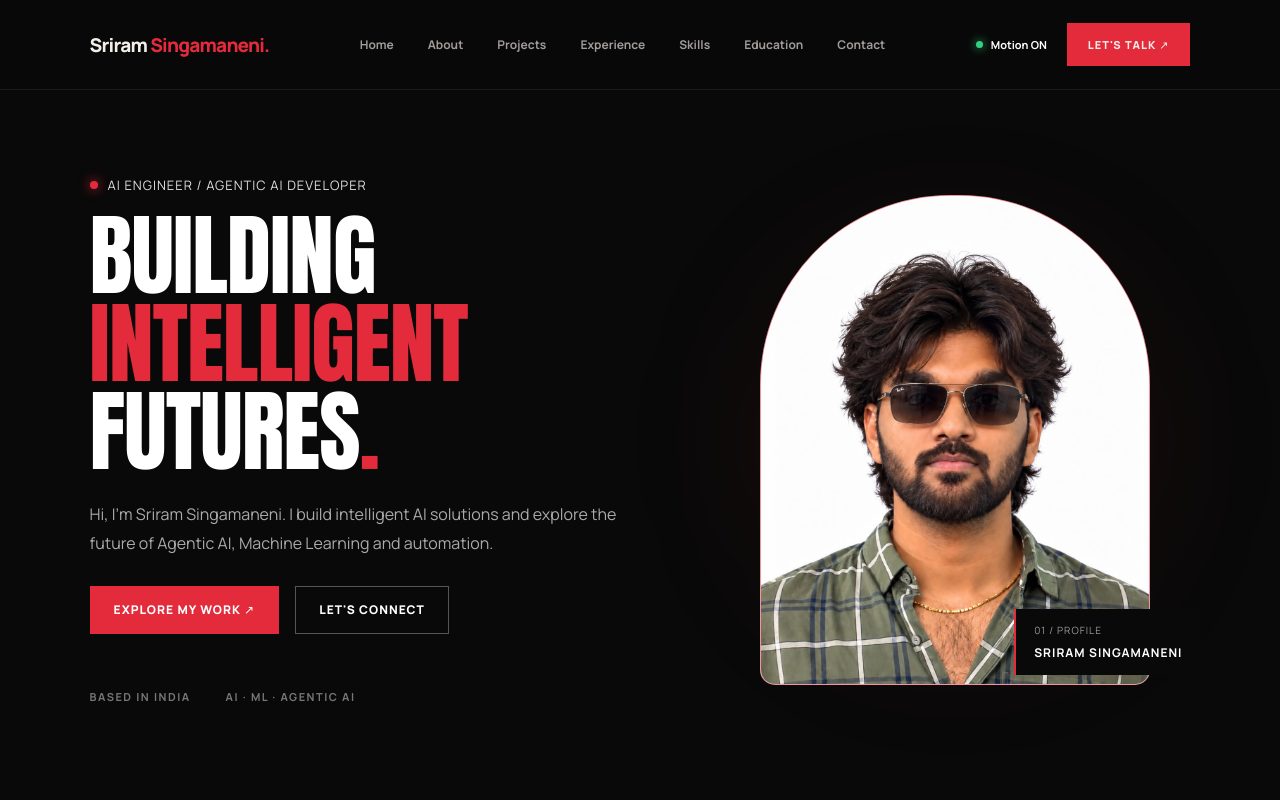
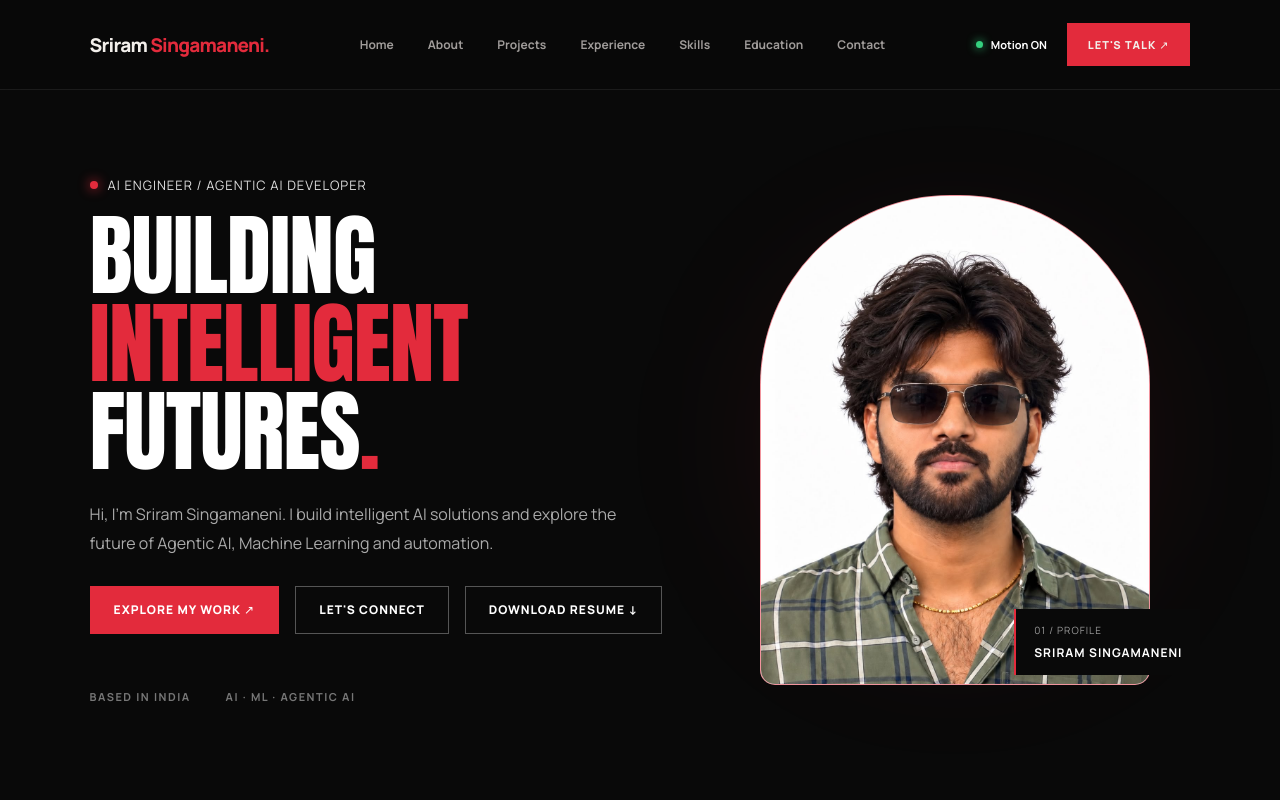
Before and after one commit to sriramsingamaneni95-glitch/sriram-portfolio, a React (Vite) app: page / in a window 1280 px wide. Shown: the top 800 px of the page. Built offline with nearby package versions, Linux system fonts and the light colour scheme.

Commit message:
Add resume download feature

```diff
--- a/src/sections/Hero.jsx
+++ b/src/sections/Hero.jsx
@@ -30,8 +30,17 @@ function Hero() {
           <a href="#projects" className="hero-primary">
             EXPLORE MY WORK ↗
           </a>
+
           <a href="#contact" className="hero-secondary">
             LET'S CONNECT
+          </a>
+
+          <a
+            href="/Sriram-Singamaneni-Resume.pdf"
+            download="Sriram-Singamaneni-Resume.pdf"
+            className="hero-secondary"
+          >
+            DOWNLOAD RESUME ↓
           </a>
         </div>
 
```
Also changed, not shown: 1 other file (tests, documents, lock files or other folders).
